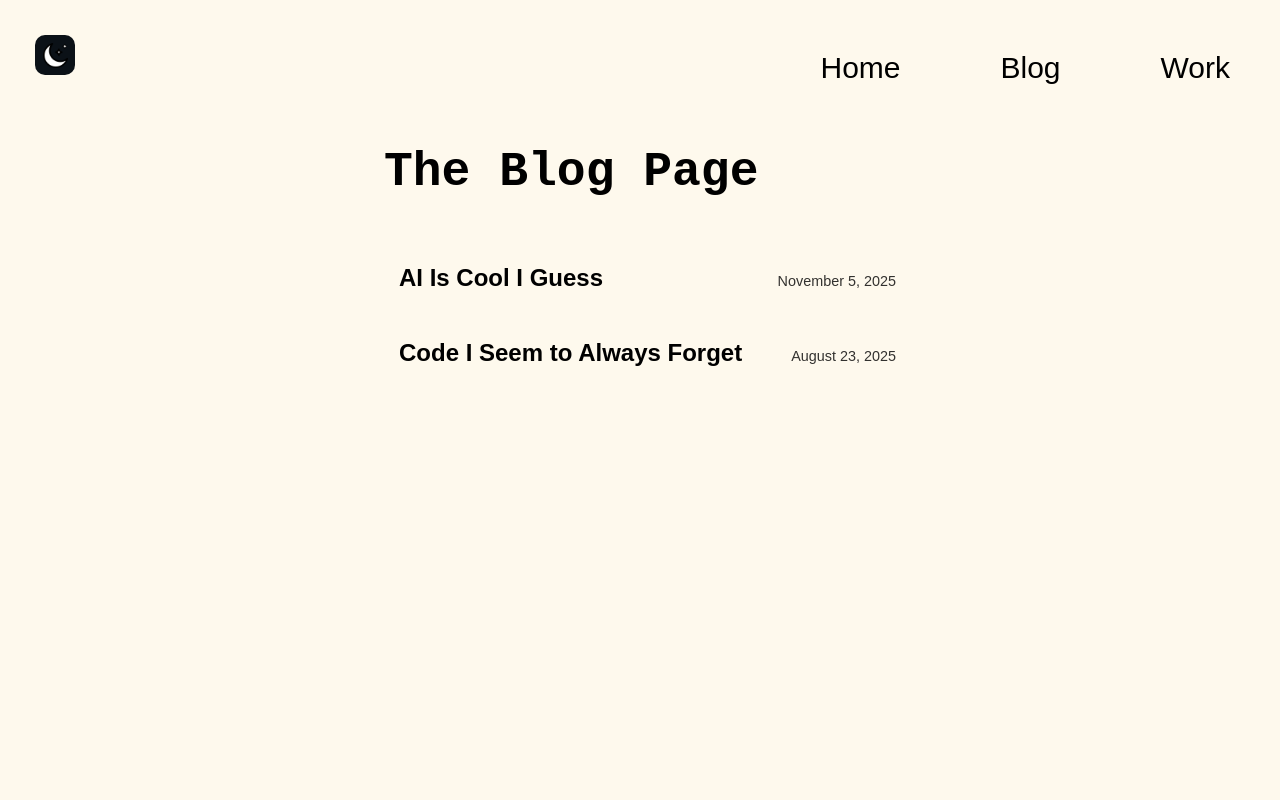
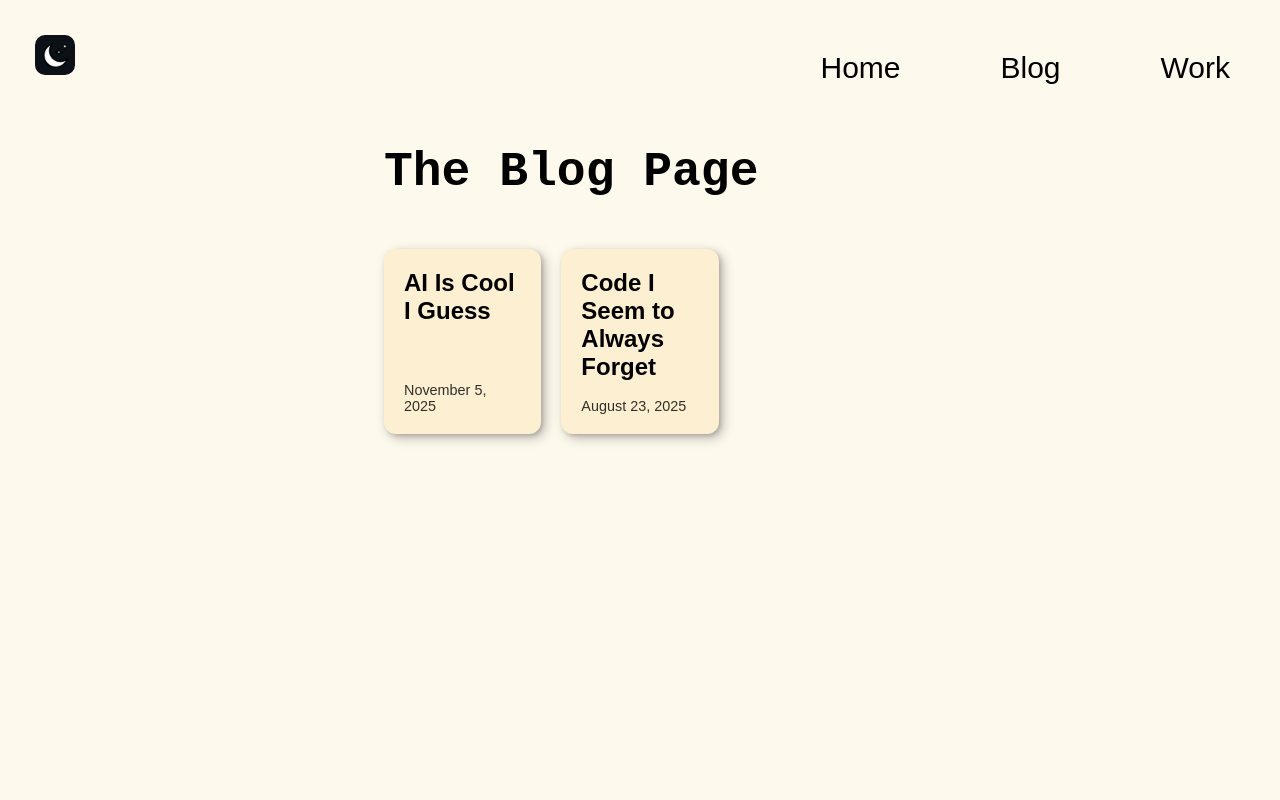
Before and after one commit to shpoopdy/Webby, a Next.js app: page /Blog in a window 1280 px wide. Shown: the top 800 px of the page. Built offline with nearby package versions, Linux system fonts and the light colour scheme.

Commit message:
fix: Update CSS pertaining to the blogs

```diff
--- a/app/Blog/BlogList.jsx
+++ b/app/Blog/BlogList.jsx
@@ -1,18 +1,20 @@
 import Link from 'next/link';
 import getFormattedDate from '../../lib/getFormattedDate';
+import styles from './BlogList.module.css';
 
 export default function BlogList({ post }) {
   const { id, title, date } = post;
   const formattedDate = getFormattedDate(date);
 
   return (
-      <li className="blogItem">
-        <div className="blogHeader">
-          <Link href={`/posts/${id}`} className="blogTitle">
-            {title}
-          </Link>
-        <span className="blogDate">{formattedDate}</span>
-        </div>
-      </li>
+    <li className={styles.blogItem}>
+      <Link href={`/posts/${id}`} className={styles.blogTitle}>
+        {title}
+      </Link>
+
+      <span className={styles.blogDate}>
+        {formattedDate}
+      </span>
+    </li>
   )
 }
--- a/app/Blog/BlogList.module.css
+++ b/app/Blog/BlogList.module.css
@@ -1,5 +1,31 @@
-.grid_container {
+.grid_container_blog {
   display: grid;
-  grid-template-columns: repeat(1, 1fr);
-  gap:20px;
+  grid-template-columns: repeat(3, 1fr);
+  gap: 20px;
 }
+
+.blogItem {
+  display: flex;
+  flex-direction: column;
+  min-height: 180px;
+  padding: 1.25rem;
+  margin-bottom: 1rem;
+  text-align: left;
+  border-radius: 12px;
+  box-shadow: var(--bs);
+  background: var(--clr-card-bg);
+}
+
+.blogTitle {
+  display: block;
+  padding: 0;
+  font-size: 1.5rem;
+  font-weight: bold;
+}
+
+.blogDate {
+  margin-top: auto;
+  padding-top: 1rem;
+  font-size: 0.9rem;
+  opacity: 0.8;
+}
--- a/app/components/Posts.jsx
+++ b/app/components/Posts.jsx
@@ -1,5 +1,6 @@
 import { getSortedPostsData } from '../../lib/posts';
 import BlogList from '../Blog/BlogList';
+import styles from '../Blog/BlogList.module.css';
 
 export default function Posts() {
   const posts = getSortedPostsData();
@@ -12,11 +13,11 @@ export default function Posts() {
 
   return (
     <section className="blogCard">
-        <ul>
-          {posts.map(post => (
-            <BlogList key={post.id} post={post} />
-          ))}
-        </ul>
+      <ul className={styles.grid_container_blog}>
+        {posts.map(post => (
+          <BlogList key={post.id} post={post} />
+        ))}
+      </ul>
     </section>
   )
 }
--- a/app/globals.css
+++ b/app/globals.css
@@ -35,11 +35,13 @@
 #dark {
   color: var(--clr-fontLight);
   background-color: var(--clr-bgDark);
+  --clr-card-bg: #34506d;
 }
 
 #light {
   color: var(--clr-fontDark);
   background-color: var(--clr-bgLight);
+  --clr-card-bg: #fdf0d2;
 }
 
 body {
@@ -307,17 +309,7 @@ nav li {
   text-align: left;  /* ensure flush left */
 }
 
-.blogTitle {
-  display: block;    /* makes title take full width */
-  font-size: 1.5rem;
-  font-weight: bold;
-}
 
-.blogDate {
-  margin: 0.25rem 0 0;
-  font-size: 0.9rem;
-  opacity: 0.8;
-}
 
 .blogHeader {
   display: flex;
```
